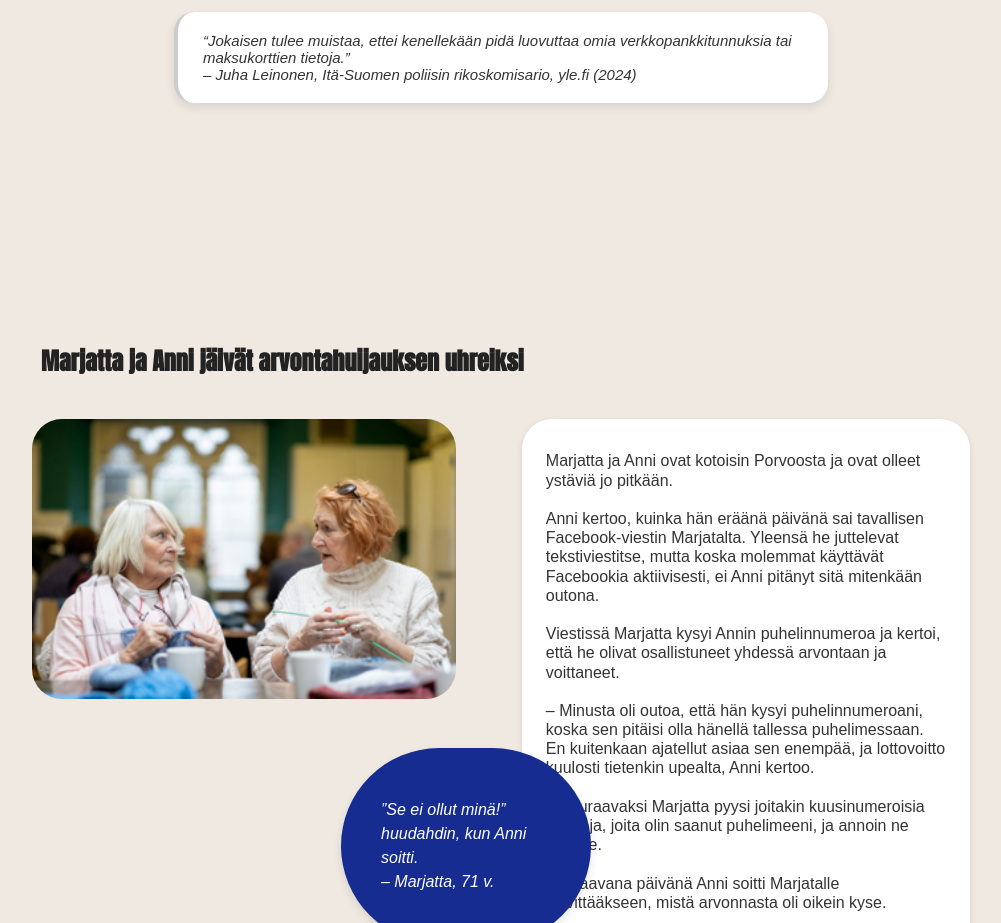
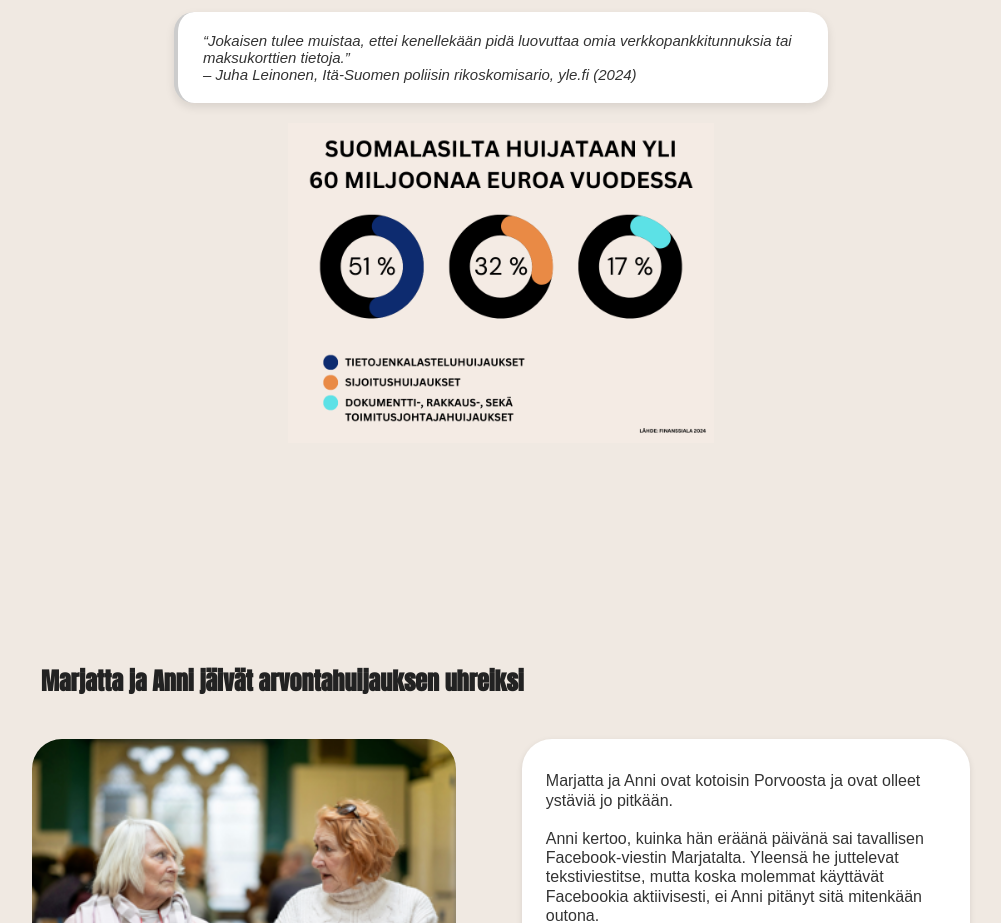
Before and after one commit to levonmaister/scamvjp2, a React (Vite) app: page / in a window 1280 px wide. Shown: the part 2200-3123 px from the top of the page, without its empty margins (139-1140 px from the left). Built offline with nearby package versions, Linux system fonts and the light colour scheme.

Commit message:
Statistik till sidan

```diff
--- a/src/pages/Etusivu.jsx
+++ b/src/pages/Etusivu.jsx
@@ -7,6 +7,7 @@ import '../styles/etusivu.css';
 import NumerotValehtelee from './NumerotValehtelee.jsx';
 import HorrorStories from './HorroStories.jsx';
 import handbild from "../pictures/handbild.png"
+import statistik from "../pictures/Suomalaiset.png";
 import Checklist from "./Checklist.jsx"
 import { useNavigate } from 'react-router-dom';
 import Footer from "../components/Footer.jsx";
@@ -57,6 +58,11 @@ const Etusivu = () => {
                 <div className="numerotLayout">
                     <NumerotValehtelee />
                 </div>
+
+                <div className="statistik-container">
+                <img src={statistik} alt="Stats" />
+                </div>
+
                 <div id="tarinat" className="storieslayout">
                     <HorrorStories />
                 </div>
--- a/src/styles/etusivu.css
+++ b/src/styles/etusivu.css
@@ -72,6 +72,17 @@ html {
   overflow: hidden;
 }
 
+.statistik-container {
+  display: flex;
+  justify-content: center;
+  background-color: #f0e9e2;
+  overflow: hidden;
+}
+
+.statistik-container img {
+  height: 60vh;
+}
+
 .handbild-container img {
   height: 30vh;
 }
@@ -96,6 +107,12 @@ h2 {
   margin-left: 2%;
 }
 
+@media (min-width: 320px) {
+  .statistik-container img {
+    height: 25vh;
+  }
+}
+
 @media (min-width: 375px) {
 
   .rubrik {
@@ -103,6 +120,9 @@ h2 {
   }
   .text {
     max-width: 60vw;
+  }
+  .statistik-container img {
+    height: 30vh;
   }
 }
 
@@ -150,7 +170,9 @@ h2 {
   .checklist-title {
     font-size: 30px;
   }
-
+  .statistik-container img {
+    height: 40vh;
+  }
 }
 
 @media (min-width: 1024px) {
@@ -215,5 +237,7 @@ h2 {
   .layout {
     background: linear-gradient(165deg, #f0e9e2 50%, #E98A45 50%);
   }
-
+  .statistik-container img {
+    height: 80vh;
+  }
 }
```
